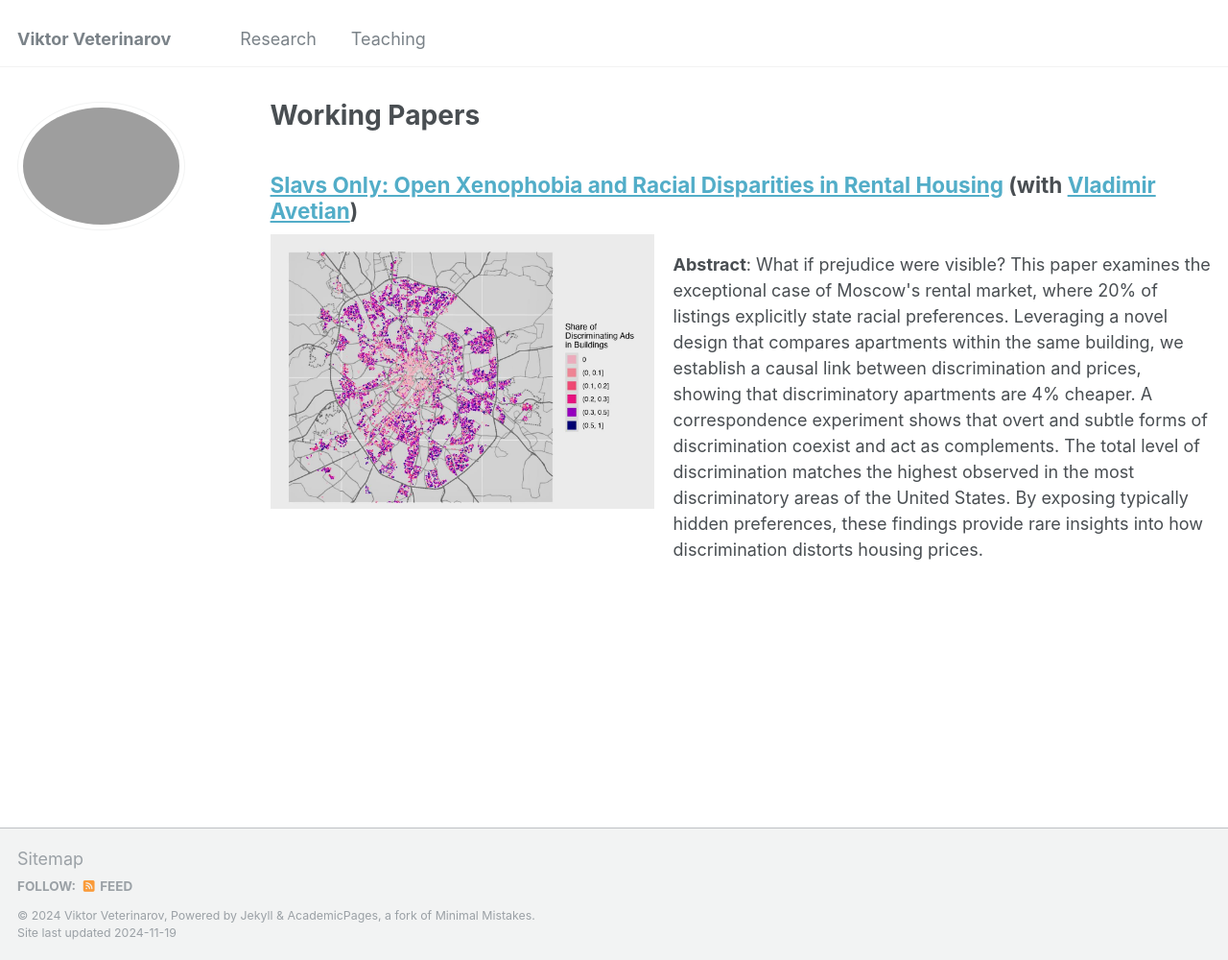
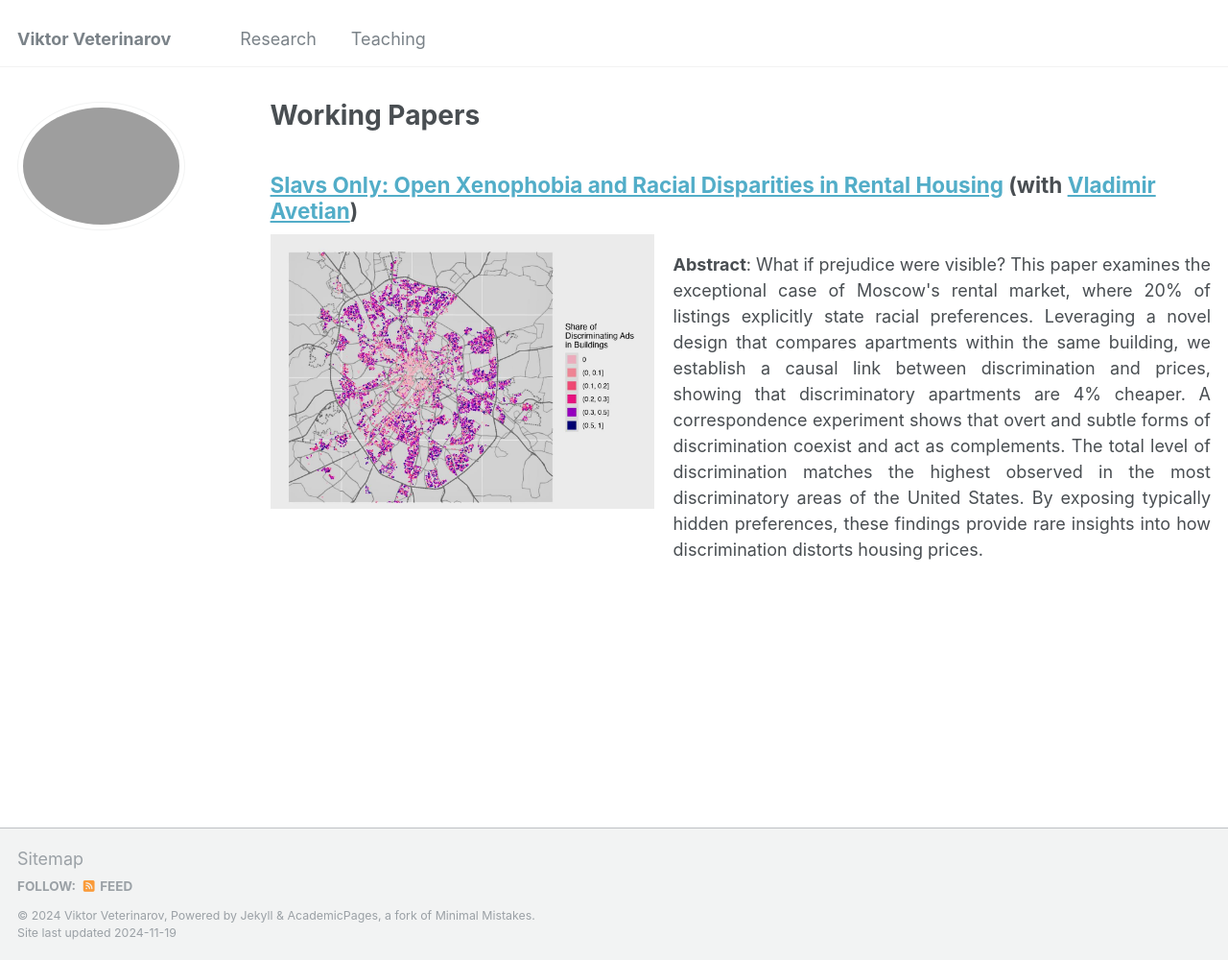
Before and after one commit to viktorveterinarov/viktorveterinarov.github.io, a Jekyll site: the page built from _pages/publications.md, in a window 1280 px wide and 1000 px high. Shown: the whole window at 96% size. Built offline with Jekyll 4.4.1, drawn with Linux system fonts in a browser that asks for light colours.

Commit message:
Update publications.md

```diff
--- a/_pages/publications.md
+++ b/_pages/publications.md
@@ -13,6 +13,6 @@
 <div style="display: flex; align-items: flex-start;">
        <img src="/images/map_dots_cat.jpg" alt="Viktor" style="width: 400px; margin-right: 20px;">
   <div>
- <p><b>Abstract</b>: What if prejudice were visible? This paper examines the exceptional case of Moscow's rental market, where 20% of listings explicitly state racial preferences. Leveraging a novel design that compares apartments within the same building, we establish a causal link between discrimination and prices, showing that discriminatory apartments are 4% cheaper. A correspondence experiment shows that overt and subtle forms of discrimination coexist and act as complements. The total level of discrimination matches the highest observed in the most discriminatory areas of the United States. By exposing typically hidden preferences, these findings provide rare insights into how discrimination distorts housing prices.</p>
+ <p align="justify"><b>Abstract</b>: What if prejudice were visible? This paper examines the exceptional case of Moscow's rental market, where 20% of listings explicitly state racial preferences. Leveraging a novel design that compares apartments within the same building, we establish a causal link between discrimination and prices, showing that discriminatory apartments are 4% cheaper. A correspondence experiment shows that overt and subtle forms of discrimination coexist and act as complements. The total level of discrimination matches the highest observed in the most discriminatory areas of the United States. By exposing typically hidden preferences, these findings provide rare insights into how discrimination distorts housing prices.</p>
   </div>
 </div>
```
